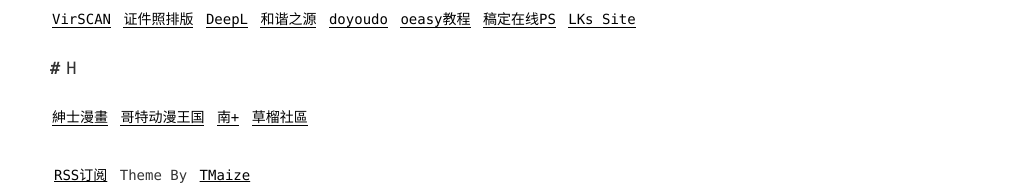
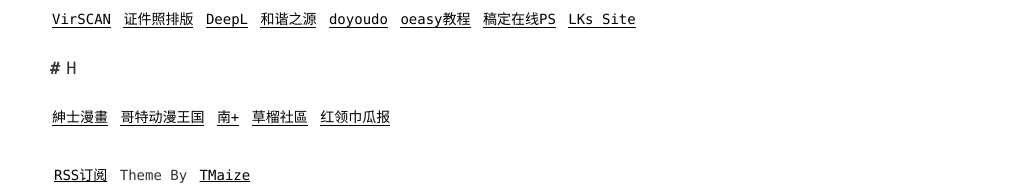
Before and after one commit to admans/admans.github.io, a Jekyll site: the page built from pages/navi.md, in a window 1280 px wide. Shown: the part 1089-1285 px from the top of the page, without its empty margins (250-1280 px from the left). Built offline with Jekyll 4.4.1, drawn with Linux system fonts in a browser that asks for light colours.

Commit message:
Update navi.md

```diff
--- a/pages/navi.md
+++ b/pages/navi.md
@@ -41,4 +41,4 @@ title: 导航
 
 ## H
 
-[紳士漫畫](https://www.wnacg.com/ "紳士漫畫") [哥特动漫王国](https://www.gtloli.gay/ "哥特动漫王国") [南+](https://south-plus.net/ "南+") [草榴社區](https://t66y.com/ "草榴社區")
+[紳士漫畫](https://www.wnacg.com/ "紳士漫畫") [哥特动漫王国](https://www.gtloli.gay/ "哥特动漫王国") [南+](https://south-plus.net/ "南+") [草榴社區](https://t66y.com/ "草榴社區") [红领巾瓜报](https://hlj.fun/ "红领巾瓜报")
```
